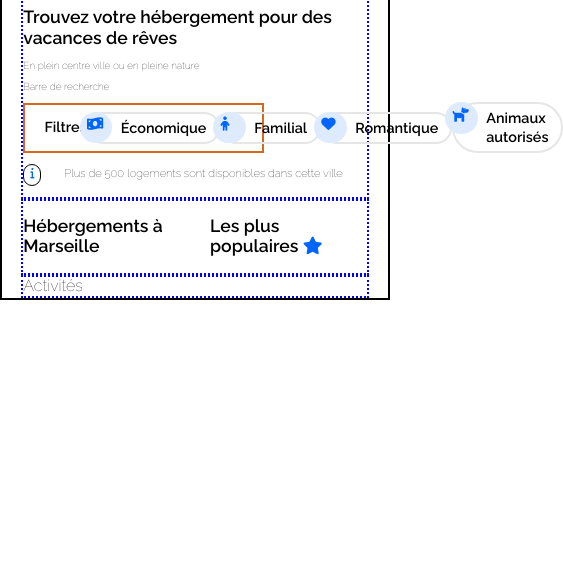
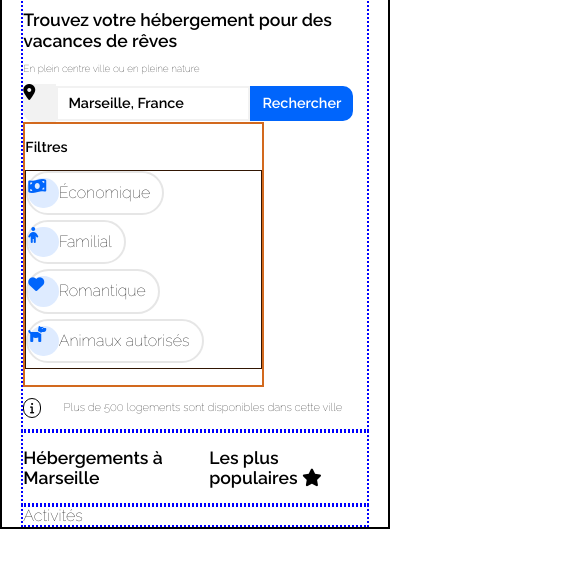
Before and after one commit to Metanee97/OC, a website: page P2/index.html in a window 390 px wide. Shown: the part 110-678 px from the top of the page, 563 px wide, since content can reach past the window. Drawn offline with Linux system fonts and the light colour scheme.

Commit message:
add search bar + mobile responsive of the header

```diff
--- a/P2/css/style.css
+++ b/P2/css/style.css
@@ -41,11 +41,11 @@ body {
 }
 
 .nav-item {
-  position: relative;
+  /* position: relative; */
   margin: 0 25px 0 20px;
+  padding: 16px 28px 0 28px;
   font-size: 80%;
   color: black;
-  padding: 16px 28px 0 28px;
   border-top: 2px solid white;
   /* border: blue dotted; */
 }
@@ -55,7 +55,12 @@ body {
   border-top: 2px solid #0065FC;
 }
 
-/* Searching section */
+/*  //// Searching section  ////  */
+.searching {
+  width: 90%;
+  margin: 0 auto;
+  border: 2px dotted blue;
+}
 h1, h2 {
   font-size: 1.1rem;
 }
@@ -64,20 +69,60 @@ p {
   font-size: 10px;
 }
 
-.searching {
-  width: 90%;
-  margin: 0 auto;
-  border: 2px dotted blue;
+ /* //// search form ////  */
+ .search-bar {
+   display: flex;
+   align-items: center;
+   /* position: relative; */
+   width: auto;
+ }
+
+.search-icon {
+  justify-content: center;
+  align-items: center;
+  height: 38px;
+  width: 33px;
+  font-size: 1em;
+  background-color: #F2F2F2;
+  border-radius: 12px 0px 0px 12px;
+ }
+
+.search {
+  display: flex;
+  position: relative;
+  padding: 0.3em 0.5em;
+  font-size: 0.9em;
+  font-weight: 900;
+  border: 2px solid #F2F2F2;
+  padding: 0.5em 0.7em;
 }
 
+.btn-search {
+  /* position: absolute;
+  top: 118px;
+  left: 230px; */
+  padding: 0.5em 0.7em;
+  background-color: #0065FC;
+  color: #FFF;
+  font-size: 0.9em;
+  font-weight: 900;
+  border-radius: 0px 10px 10px 0px;
+  border-color: #0065FC;
+  border: 2px solid #0065FC;
+}
+.btn-search:hover {
+  background-color: #0357d4;
+  transition-duration: 0.3s;
+}
+
+ /* //// Filters //// */
 .filters-bar {
   display: flex;
-  justify-content: space-between;
   align-items: center;
   border: 2px chocolate solid;
   width: 70%;
-  height: 50px;
-  padding: 0 1.2em;
+  /* height: 50px; */
+  /* padding: 0 1.2em; */
 }
 
 .filters-bar p {
@@ -85,37 +130,33 @@ p {
   font-weight: 900;
 }
 
-.filters-bar a {
-  font-size: 0.9rem;
-  font-weight: 900;
-  color: black;
+.filters-bar-list {
+  display: flex;
+  align-items: center;
+  border: 1px rgb(50, 22, 3) solid;
+  overflow: visible;
+  /* justify-content: space-between; */
+}
+.filter-bar-list-item {
+  /* position: relative; */
 
+  display: flex;
+  align-items: center;
+  border: 2px solid #e6e6e6;
+  border-radius: 30px 30px;
+  padding: 5px 12px 5px 0px;
+  margin-right: 25px;
+  background-color: #FFF;
 }
 
-.filter {
-  position: relative;
-  border: 2px solid #e6e6e6;
-  border-radius: 30px 30px 30px 30px;
-  padding: 5px 12px 5px 32px;
-
-}
-
-.icon {
-  position: absolute;
-  top: -2px;
-  left: -9px;
-  border-radius: 50px;
+.filter-icon {
+  height: 1.9em;
+  width: 1.9em;
+  padding-right: 30px;
+  color: #0065FC;
+  border-radius: 100%;
   background-color: #DEEBFF;
-  padding: 0.3em 0.5em;
   /* border: 2px green dotted; */
-}
-
-.fas {
-  height: 22px;
-  width: 18px;
-  padding-right: 1px;
-  color: #0065FC;
-  /* border: 2px red dotted; */
 }
 
 .information {
@@ -154,30 +195,65 @@ p {
 
 /* //////////////////////////////////////////////// */
 /* Media queries */
+/* //////////////////////////////////////////////// */
+
+/* mobile */
 @media (max-width : 540px) {
+
   body {
     margin: 0;
+    padding: 0;
   }
+
   .header {
     display: flex;
     flex-direction: column;
   }
+
   #logo {
     align-self: center;
   }
   .nav-list {
     align-items: center;
-    /* padding-right: 30px; */
-    padding: 10px;
-    border-bottom: 3px solid #F2F2F2;
+    justify-content: space-between;
+    padding-left: 0px;
+    /* padding: 10px; */
   }
-    .nav-item:hover::after {
-      content: '';
-      position: absolute;
-      top: -20px;
-      left: -20px;
-      width: 140%;
-      height: 2px;
-      background-color: #0065FC;
+
+  .nav-item {
+    margin: 20px 25px 0px 0px;
+    padding: 10px 50px 10px 45px;
+    border-bottom: 2px solid #F2F2F2;
   }
+  .nav-item:hover {
+    /* width: 140%;
+    height: 2px; */
+    /* background-color: #0065FC; */
+    /* padding-bottom: 10px; */
+    margin: 20px 25px 0px 0px;
+    padding: 10px 50px 10px 45px;
+    border-top: none;
+    border-bottom: 2px solid #0065FC;
+  }
+    /* filters */
+    .filters-bar {
+
+      flex-direction: column;
+      justify-content: flex-start;
+      align-items: flex-start;
+    }
+
+    .filters-bar-list {
+      flex-wrap: wrap;
+      align-items: flex-start;
+      padding: 0%;
+      margin-top: 0;
+      width: 100%;
+    }
+
+    .filter-bar-list-item {
+      justify-content: space-between;
+      width: auto;
+      margin: 0 5px 5px 0;
+    }
 }
--- a/P2/index.html
+++ b/P2/index.html
@@ -19,32 +19,42 @@
         </ul>
       </nav>
     </header>
-    <!--  Searching section  -->
+    <!-- //// Searching section  //// -->
     <main>
       <section class="searching">
         <h1>Trouvez votre hébergement pour des vacances de rêves</h1>
         <p>En plein centre ville ou en pleine nature</p>
-        <p>Barre de recherche</p>
-        <!---->
-        <!--  -->
-        <div class="filters-bar">
+
+        <!-- //// search form //// -->
+        <form method="post" action="search.php">
+          <div class="search-bar">
+            <div><i class="search-icon fas fa-map-marker-alt"></i></div>
+            <input type="search" name="location" class="search" value="Marseille, France">
+            <div>
+              <button type="submit" class="btn-search">Rechercher</button>
+            </div>
+          </div>
+        </form>
+        <!-- //// Filters //// -->
+        <section class="filters-bar">
           <p>Filtres</p>
-          <div class="filter">
-            <a href="#"><span class="icon"><i class="fas fa-money-bill-wave"></i></span>Économique</a>
-          </div>
-          <div class="filter">
-            <a href="#"><span class="icon"><i class="fas fa-child"></i></span>Familial</a>
-          </div>
-          <div class="filter">
-            <a href="#"><span class="icon"><i class="fas fa-heart"></i></span>Romantique</a>
-          </div>
-          <div class="filter">
-            <a href="#"><span class="icon"><i class="fas fa-dog"></i></span>Animaux autorisés</a>
-          </div>
-        </div>
-        <!--  -->
-        <!--  -->
-        <!--  -->
+          <ul class="filters-bar-list">
+            <li class="filter-bar-list-item">
+              <div class="filter-icon"><i class="fas fa-money-bill-wave"></i></div>
+              <span>Économique</span>
+            </li>
+            <li class="filter-bar-list-item">
+              <div class="filter-icon"><i class="fas fa-child"></i></div><span>Familial</span>
+            </li>
+            <li class="filter-bar-list-item">
+              <div class="filter-icon"><i class="fas fa-heart"></i></div><span></span>Romantique</span>
+            </li>
+            <li class="filter-bar-list-item">
+              <div class="filter-icon"><i class="fas fa-dog"></i></div><span></span>Animaux autorisés</span>
+            </li>
+          </ul>
+        </section>
+        <!-- //// End of Filters //// -->
         <div class="information">
           <p><i class="i-icon fas fa-info"></i> Plus de 500 logements sont disponibles dans cette ville</p>
         </div>
```
